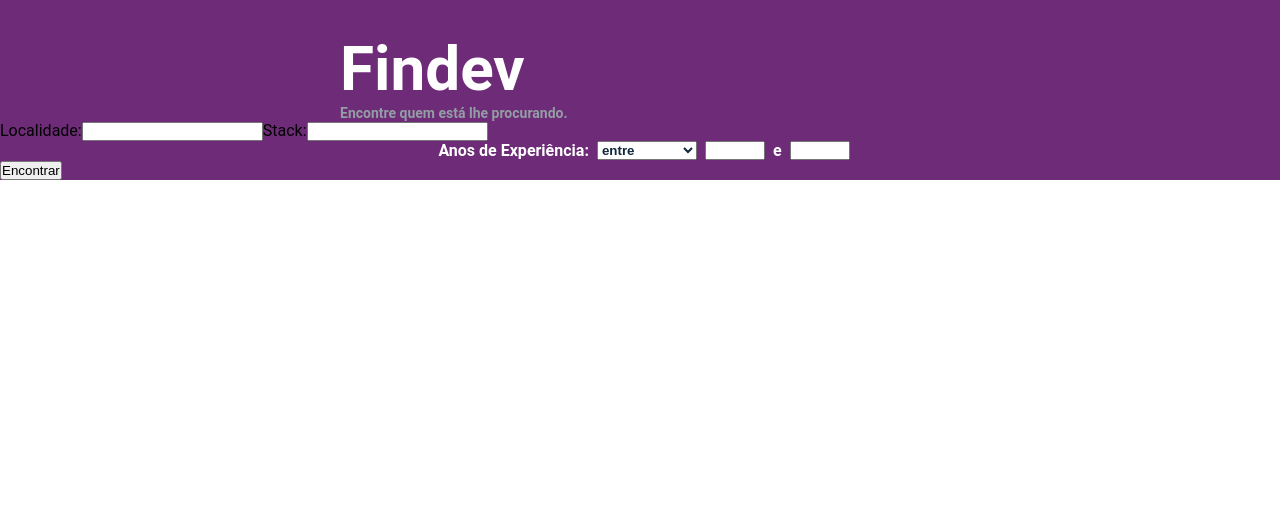
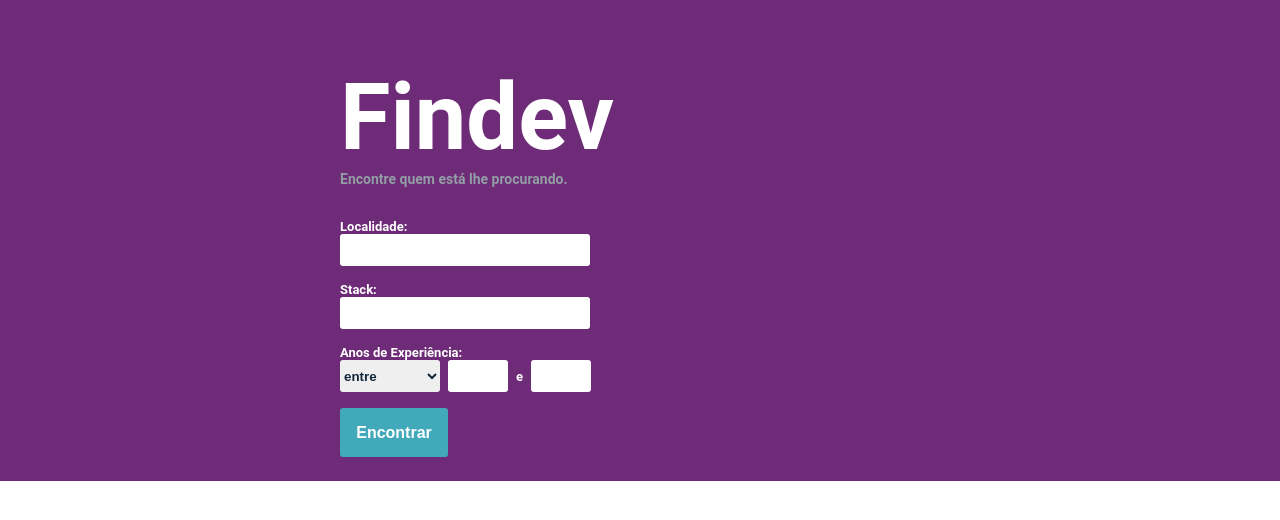
Before and after one commit to andreserudo/findev, a React (Create React App) app: page / in a window 1280 px wide. Shown: the top 520 px of the page. Built offline with nearby package versions, Linux system fonts and the light colour scheme.

Commit message:
Implementacao, Estilizacao Individual e Integracao

```diff
--- a/src/components/Form/Form.jsx
+++ b/src/components/Form/Form.jsx
@@ -1,5 +1,6 @@
 import React, { useState } from 'react';
 import SelectPeriod from '../SelectPeriod/SelectPeriod';
+import FormWrapper from './styles';
 
 function Form() {
   const [formData, setFormData] = useState({
@@ -27,6 +28,7 @@ function Form() {
     };
   };
   return (
+    <FormWrapper>
       <form onSubmit={(event) => handleSubmit(event)}>
         <label>
           Localidade:
@@ -42,6 +44,7 @@ function Form() {
 
         <button type="submit">Encontrar</button>
       </form>
+    </FormWrapper>
   );
 }
 
--- /dev/null
+++ b/src/components/Form/styles/index.js
@@ -0,0 +1,63 @@
+import styled, { css } from 'styled-components';
+import breakpointsMedia from '../../../themes/utils/breakpointsMedia';
+
+const FormWrapper = styled.div`
+  width: 600px;
+  ${breakpointsMedia({
+    md: css`
+      width: 600px;
+    `,
+  })};
+
+  form {
+    display: flex;
+    flex-direction: column;
+    align-items: flex-start;
+    justify-content: center;
+    margin-top: 2rem;
+    margin-bottom: 1.5rem;
+    font-size: small;
+
+    label {
+      display:flex;
+      flex-direction: column;
+      color: ${(props) => props.theme.primary.color};
+      font-weight: bold;
+      margin-bottom: 1rem;
+
+      input {
+        width: 250px;
+        height: 32px;
+        border: none;
+        border-radius: 3px;
+      }
+    }
+
+    button {
+      background: ${(props) => props.theme.primary.btn_background};
+      color: ${(props) => props.theme.primary.color};
+      border: none;
+      cursor: pointer;
+      height: 49px;
+      font-weight: bold;
+      font-size: medium;
+      border-radius: 3px;
+      padding: 0 1rem;
+      margin-top: 1rem;
+      width: 100%;
+
+      ${breakpointsMedia({
+    md: css`
+          width: 108px;
+        `,
+  })};
+    }
+
+    button:hover {
+      opacity: 0.9;
+    }
+
+  }
+`;
+
+export default FormWrapper;
--- a/src/components/Header/styles/index.js
+++ b/src/components/Header/styles/index.js
@@ -4,7 +4,6 @@ import breakpointsMedia from '../../../themes/utils/breakpointsMedia';
 const HeaderWrapper = styled.header`
   display: flex;
   flex-direction: column;
-  width: 600px;
 
   h1 {
     color: ${(props) => props.theme.primary.color};
@@ -16,10 +15,11 @@ const HeaderWrapper = styled.header`
           font-size: 48px;
         `,
     md: css`
-          font-size: 52px;
+          font-size: 82px;
+          width: 600px;
         `,
     lg: css`
-          font-size: 62px;
+          font-size: 92px;
         `,
   })}
   }
--- a/src/components/SelectPeriod/SelectPeriod.jsx
+++ b/src/components/SelectPeriod/SelectPeriod.jsx
@@ -28,6 +28,7 @@ function SelectPeriod() {
   return (
     <SelectWrap>
       <span htmlFor="initial">Anos de Experiência:</span>
+      <SelectWrap.Group>
         <select defaultValue="entre" onChange={(event) => handleSelectChange(event)}>
           <option value="até">até</option>
           <option value="entre">entre</option>
@@ -51,6 +52,7 @@ function SelectPeriod() {
             maxLength="2"
           />
         )}
+      </SelectWrap.Group>
     </SelectWrap>
   );
 }
--- a/src/components/SelectPeriod/styles/index.js
+++ b/src/components/SelectPeriod/styles/index.js
@@ -2,8 +2,20 @@ import styled from 'styled-components';
 
 const SelectWrap = styled.div`
   display: flex;
+  flex-direction: column;
+  align-items: flex-start;
+  justify-content: center;
+
+  span {
+    color: ${(props) => props.theme.primary.color};
+    font-weight: bold;
+  }
+`;
+
+SelectWrap.Group = styled.div`
+  display: flex;
   align-items: center;
-  justify-content: center;
+  justify-content: flex-start;
 
   span {
     color: ${(props) => props.theme.primary.color};
@@ -13,14 +25,19 @@ const SelectWrap = styled.div`
 
   select {
     width: 100px;
+    height: 32px;
     color: ${(props) => props.theme.secondary.color};
     font-weight: bold;
-    margin-left: .5rem;
+    border: none;
+    border-radius: 3px;
   }
 
   input {
     width: 60px;
+    height: 32px;
     margin-left: .5rem;
+    border: none;
+    border-radius: 3px;
   }
 
 `;
--- a/src/pages/Home/styles/index.js
+++ b/src/pages/Home/styles/index.js
@@ -7,7 +7,7 @@ const HomeWrap = styled.div`
 
 const UpWrap = styled.div`
   background-color: ${(props) => props.theme.primary.background};
-  padding-top: 2rem;
+  padding-top: 4rem;
   padding-left: 2rem;
   padding-right: 2rem;
   ${breakpointsMedia({
@@ -22,10 +22,16 @@ const UpWrap = styled.div`
 
 const DownWrap = styled.main`
   background-color: ${(props) => props.theme.secondary.background};
+
 `;
 
 DownWrap.Form = styled.section`
+  padding: 0 2rem;
   background-color: ${(props) => props.theme.primary.background};
+
+  display: flex;
+  align-items: center;
+  justify-content: center;
 `;
 
 DownWrap.Results = styled.section`
```
Lines whose indentation alone changed are shown as unchanged.
